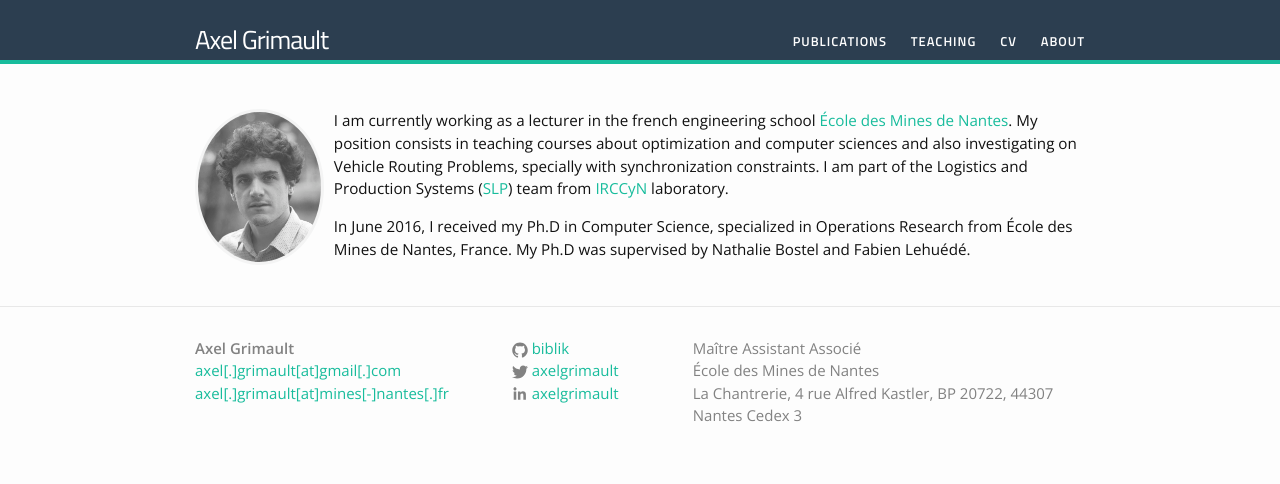
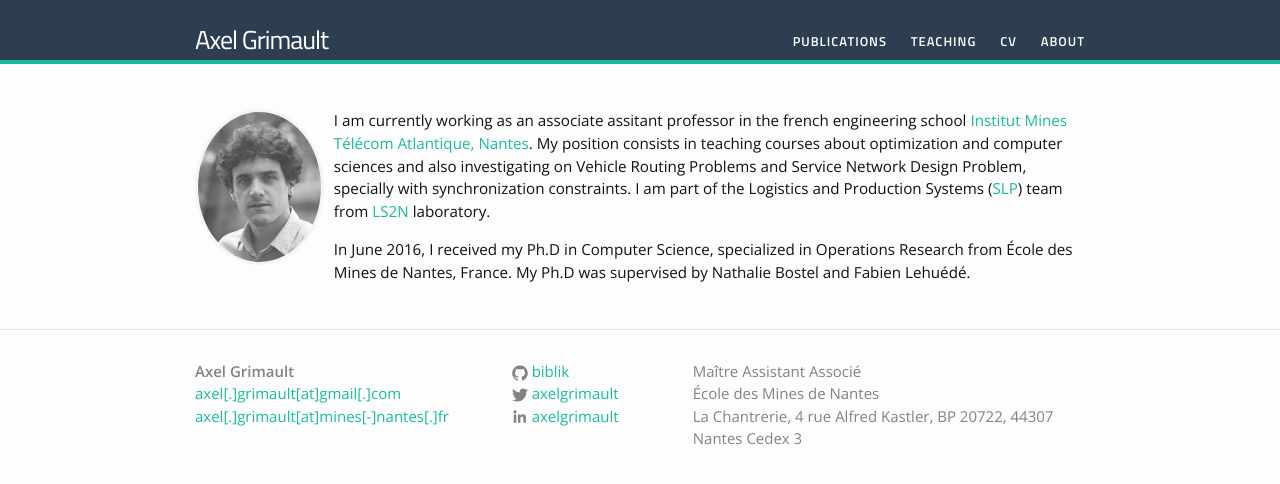
Before and after one commit to biblik/biblik.github.io, a Jekyll site: the page built from index.md, in a window 1280 px wide. Shown: the top 484 px of the page. Built offline with Jekyll 4.4.1, drawn with Linux system fonts in a browser that asks for light colours.

Commit message:
Update informations 2017-07

```diff
--- a/index.md
+++ b/index.md
@@ -4,6 +4,6 @@ layout: default
 
 <img id='me' src="{{ site.url }}/images/me.jpg">
 
-I am currently working as a lecturer in the french engineering school [École des Mines de Nantes](http://www.mines-nantes.fr). My position consists in teaching courses about optimization and computer sciences and also investigating on Vehicle Routing Problems, specially with synchronization constraints. I am part of the Logistics and Production Systems ([SLP](http://www.irccyn.ec-nantes.fr/fr/presentation-equipe-slp)) team from [IRCCyN](http://www.irccyn.ec-nantes.fr) laboratory.
+I am currently working as an associate assitant professor in the french engineering school [Institut Mines Télécom Atlantique, Nantes](http://www.imt-atlantique.fr). My position consists in teaching courses about optimization and computer sciences and also investigating on Vehicle Routing Problems and Service Network Design Problem, specially with synchronization constraints. I am part of the Logistics and Production Systems ([SLP](http://www.ls2n.fr/equipe/slp)) team from [LS2N](http://www.ls2n.fr) laboratory.
 
 In June 2016, I received my Ph.D in Computer Science, specialized in Operations Research from École des Mines de Nantes, France. My Ph.D was supervised by Nathalie Bostel and Fabien Lehuédé.
```
Also changed, not shown: publications.md (+1 -1 lines).
